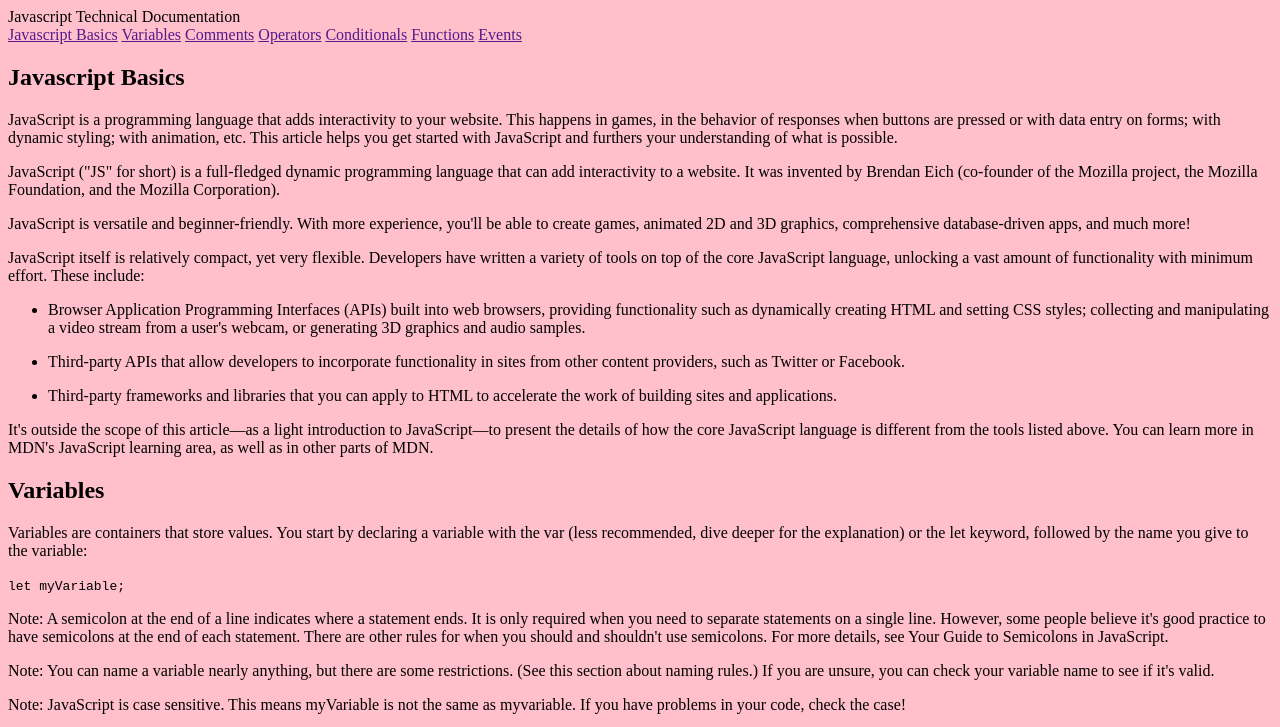
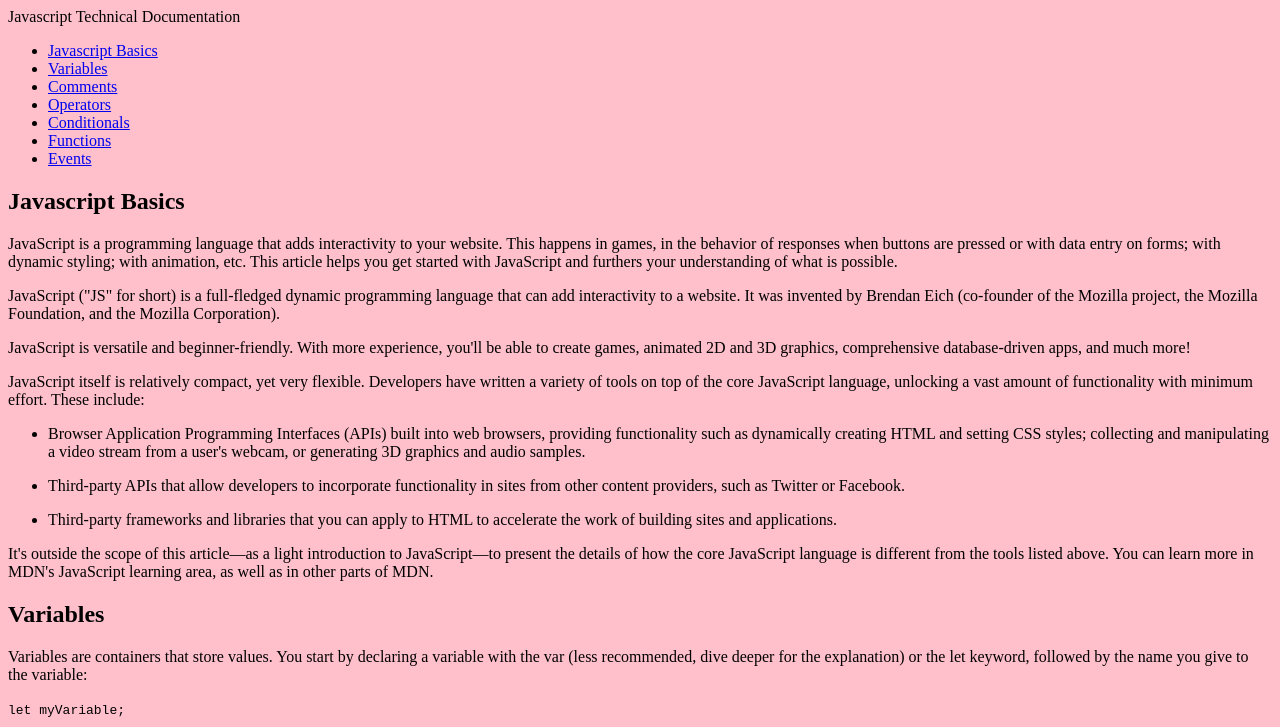
Before and after one commit to KRobertsUX/technical-documentation, a plain HTML site: page index.html in a window 1280 px wide. Shown: the top 727 px of the page. Drawn offline with Linux system fonts and the light colour scheme.

Commit message:
Update index.html
added basic html layout

```diff
--- a/index.html
+++ b/index.html
@@ -9,15 +9,19 @@
 </head>
 
 <body>
+
+    <div class="container">
         <nav id="navbar">
             <header>Javascript Technical Documentation</header>
-        <a href="" class="nav-link">Javascript Basics</a>
-        <a href="" class="nav-link">Variables</a>
-        <a href="" class="nav-link">Comments</a>
-        <a href="" class="nav-link">Operators</a>
-        <a href="" class="nav-link">Conditionals</a>
-        <a href="" class="nav-link">Functions</a>
-        <a href="" class="nav-link">Events</a>
+            <ul>
+                <li><a href="#Javascript_Basics" class="nav-link">Javascript Basics</a></li>
+                <li><a href="#Variables" class="nav-link">Variables</a></li>
+                <li><a href="#Comments" class="nav-link">Comments</a></li>
+                <li><a href="#Operators" class="nav-link">Operators</a></li>
+                <li><a href="#Conditionals" class="nav-link">Conditionals</a></li>
+                <li><a href="#Functions" class="nav-link">Functions</a></li>
+                <li><a href="#Events" class="nav-link">Events</a></li>
+            </ul>
         </nav>
         <main id="main-doc">
             <section class="main-section" id="Javascript_Basics">
@@ -364,6 +368,8 @@
 
 
         </main>
+    </div>
+
 
     <script src="https://cdn.freecodecamp.org/testable-projects-fcc/v1/bundle.js"></script>
 </body>
```
Lines whose indentation alone changed are shown as unchanged.
